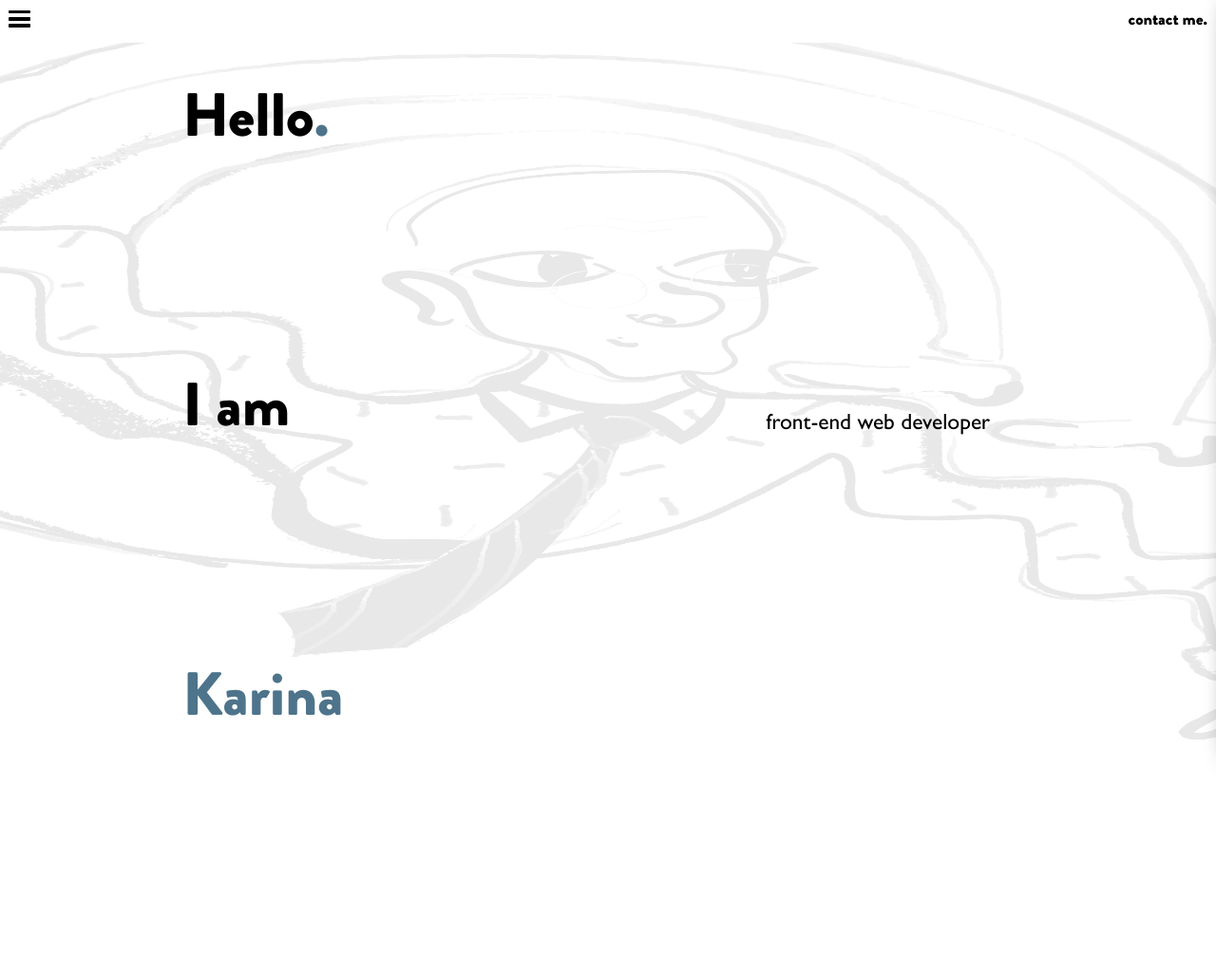
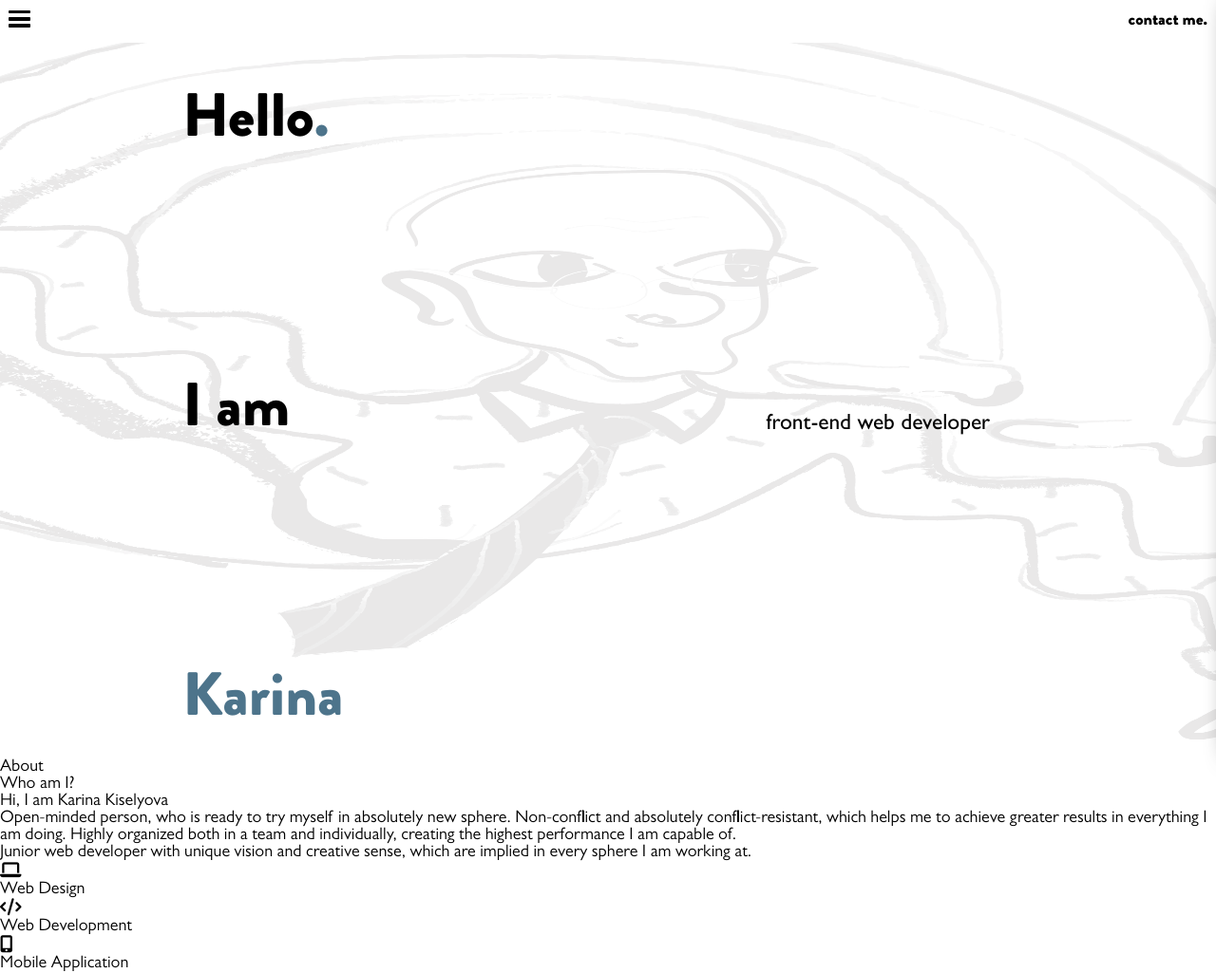
Before and after one commit to Kimi-Toshiko/rsschool-cv, a plain HTML site: page CV/index.html in a window 1280 px wide. Shown: the whole page at 95% size. Before the commit the page ends 800 px from the top, so only its background shows below. Drawn offline with Linux system fonts and the light colour scheme.

Commit message:
feat: add info on about section

```diff
--- a/CV/index.html
+++ b/CV/index.html
@@ -81,6 +81,40 @@
             </div>
             <p class="mt blue-text">Karina</p>
         </section>
+
+        <section class="about">
+            <h3>About</h3>
+            <h4>Who am I?</h4>
+
+            <div class="section-info">
+                <p>Hi, I am Karina Kiselyova</p>
+                <p>Open-minded person, who is ready to try myself in absolutely new sphere. Non-conflict and absolutely conflict-resistant, which helps me to achieve greater results in everything I am doing. Highly organized both in a team and individually, creating the highest performance I am capable of.</p>
+                <p>Junior web developer with unique vision and creative sense, which are implied in every sphere I am working at.</p>
+            </div>
+
+            <div class="skills">
+                <div class="skill">
+                    <div class="img">
+                        <i class="fas fa-laptop"></i>
+                    </div>
+                    <p>Web Design</p>
+                </div>
+
+                <div class="skill">
+                    <div class="img">
+                        <i class="fas fa-code"></i>
+                    </div>
+                    <p>Web Development</p>
+                </div>
+
+                <div class="skill">
+                    <div class="img">
+                        <i class="fas fa-mobile-alt"></i>
+                    </div>
+                    <p>Mobile Application</p>
+                </div>
+            </div>
+        </section>
     </main>
 
 
```
